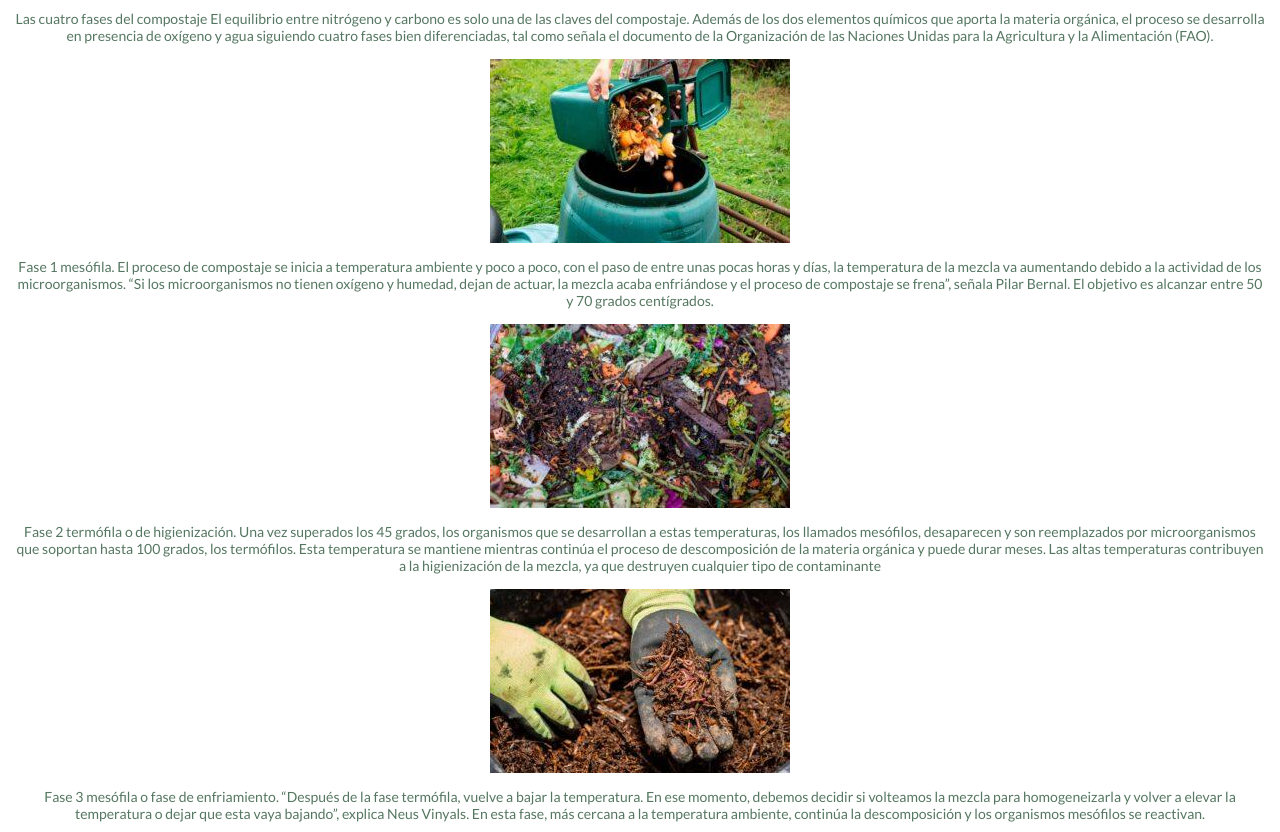
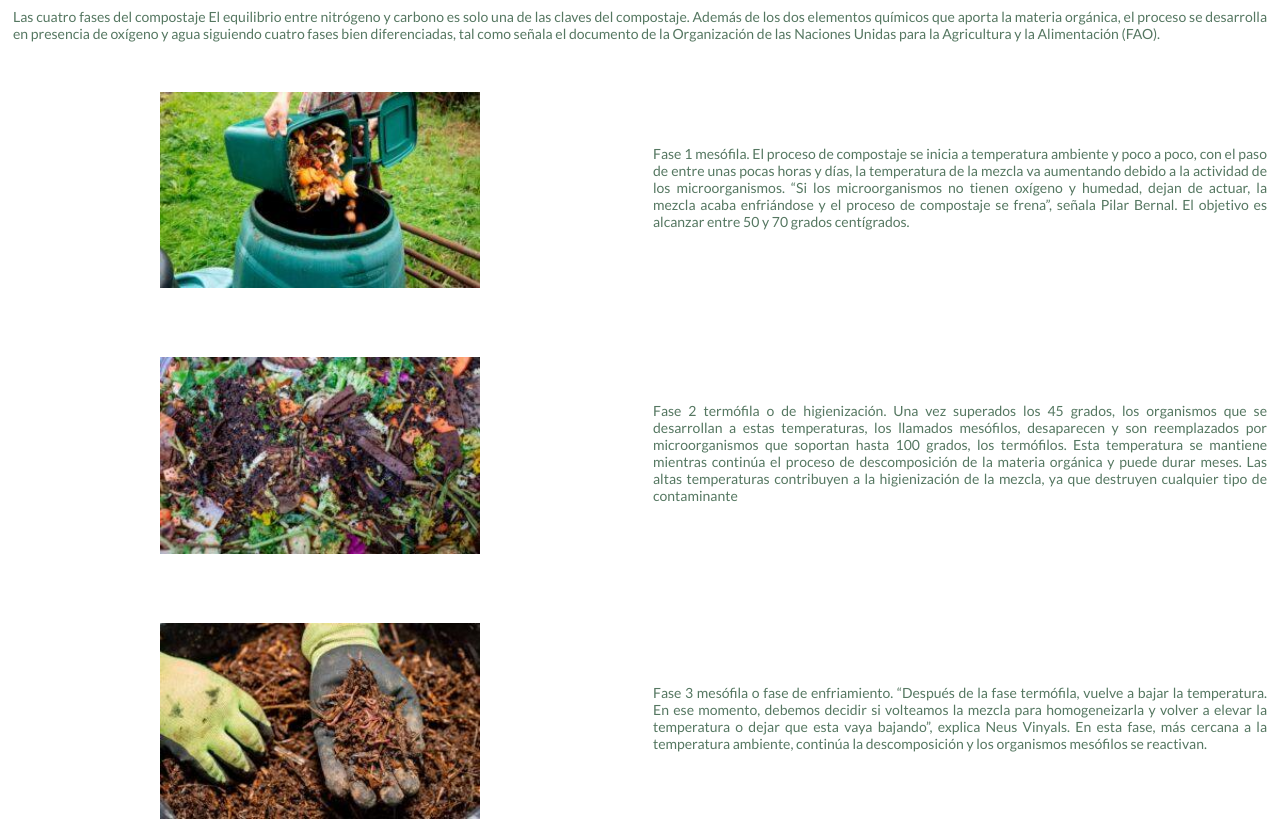
Before and after one commit to mlabiunda/frontendIngenias, a plain HTML site: page compostaje.html in a window 1280 px wide. Shown: the part 478-1310 px from the top of the page. Drawn offline with Linux system fonts and the light colour scheme.

Commit message:
first commit

```diff
--- a/compostaje.html
+++ b/compostaje.html
@@ -40,7 +40,7 @@
         </p>
         <div class="cuerpo">
 
-            <img src="img/compostajeA.jpg" alt="">
+            <img src="img/compostajeA.jpg" alt="" class="icompost">
             <p>Fase 1 mesófila.
 
                 El proceso de compostaje se inicia a temperatura ambiente y poco a poco, con el paso de entre unas pocas
@@ -51,7 +51,7 @@
 
             </p>
 
-            <img src="img/compostajeB.jpg" alt="">
+            <img src="img/compostajeB.jpg" alt="" class="icompost">
             <p>Fase 2 termófila o de higienización.
 
                 Una vez superados los 45 grados, los organismos que se desarrollan a estas temperaturas, los llamados
@@ -62,7 +62,7 @@
 
             </p>
 
-            <img src="img/compostajeC.jpg" alt="">
+            <img src="img/compostajeC.jpg" alt="" class="icompost">
             <p>Fase 3 mesófila o fase de enfriamiento.
 
                 “Después de la fase termófila, vuelve a bajar la temperatura. En ese momento, debemos decidir si
@@ -72,7 +72,7 @@
 
             </p>
 
-            <img src="img/compostajeD.jpg" alt="">
+            <img src="img/compostajeD.jpg" alt="" class="icompost">
             <p>Fase 4 de maduracion.
 
                 Tras un periodo de enfriamiento, una vez la producción del compost se ha completado, llega el momento de
--- a/css/styles.css
+++ b/css/styles.css
@@ -133,9 +133,9 @@ h1 {
 
 p {
     color: rgb(85, 119, 97);
-    text-align: center;
+    text-align: justify;
     font-size: 14px;
-    padding: 7px;
+    padding: 5px;
     margin: 8px
 }
 
@@ -179,12 +179,18 @@ li{
 /*---Compostaje---*/
 .cuerpo {
     display: grid;
-    grid-template-rows: auto;
-    grid-template-columns: auto;
-    align-items: stretch;
+    grid-template-rows: 25% 25% 25% 25%;
+    grid-template-columns: 50% 50%;
+    align-items: center;
     align-content: center;
     justify-content: center;
     justify-items: center;
+    }
+    .icompost {
+        width: 50%;
+        margin-top: 5%;
+        margin-bottom: 5%;
+        padding-top:5px;
     }
 
 /*-----------------RECOLECCION SELECTIVA --------------*/
@@ -208,9 +214,8 @@ li{
 /*---Tienda---*/
 .contenedorProdutos {
     display:grid ;
-    grid-template-columns: 10fr 10fr 10fr 10fr;
-    grid-row: 15fr 15fr ;
-    align-items: center;
+    grid-template-columns: 50fr 50fr;
+    align-items: stretch;
     align-content: center;
     justify-content: center;
     justify-items: center;
@@ -240,9 +245,9 @@ li{
     text-align: right;
     font-size: 5px;
     }
-.bloquetienda {
+/*.bloquetienda {
     text-align: center;
-   }
+   }*/
 
 
 /*.boton-inicio {
@@ -291,6 +296,7 @@ color:rgb(90, 90, 14);
 font-size: larger;
 }
 
+
 /*---Main---*/
 .mainIndex {
     display:grid;
@@ -320,6 +326,9 @@ font-size: larger;
     height: 90%;
     margin: 0%;
 }
+.contenedorProdutos{
+    display:grid;
+    }
 
 /*---footer---*/
 
@@ -354,6 +363,10 @@ footer{
     a:hover {
         font-size: 25px;
         }
+
+    .contenedorProdutos{
+    display:grid;
+    }
 
 /*---footer---*/
 footer{
```
Also changed, not shown: tienda.html (+3 -5 lines).
